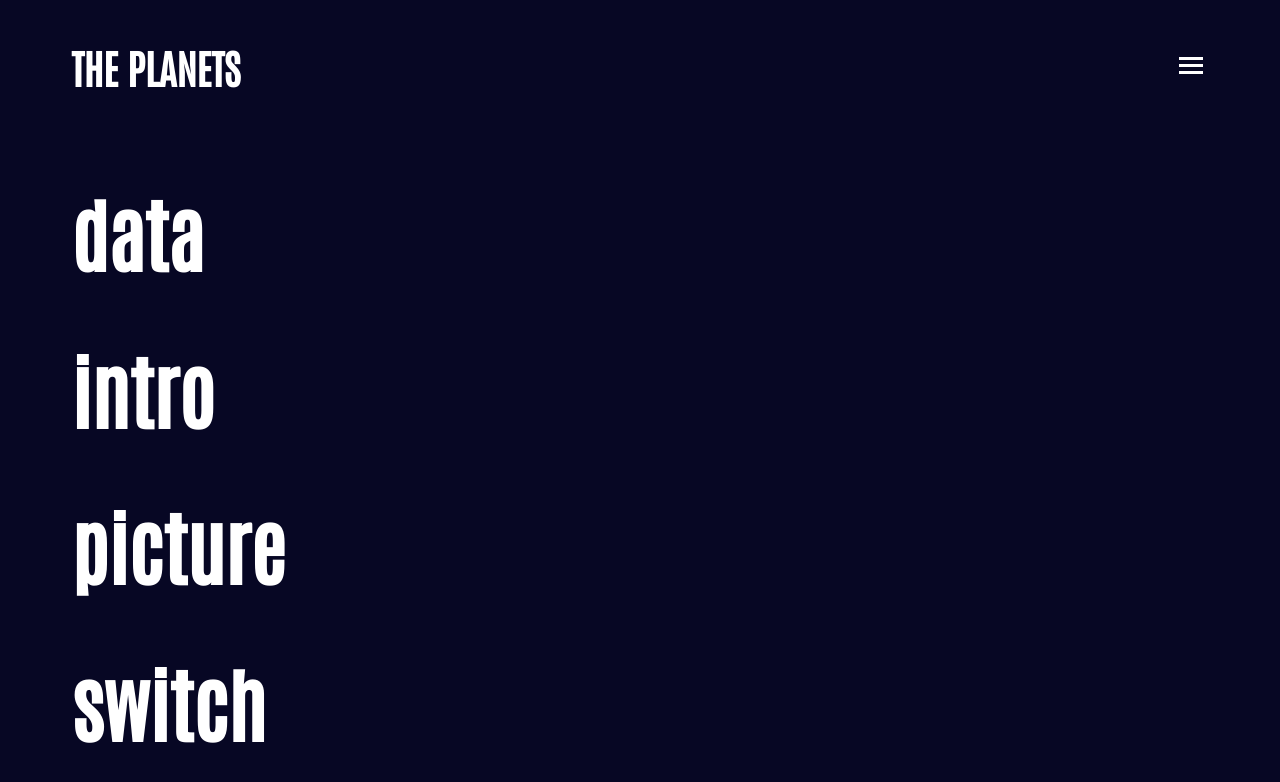
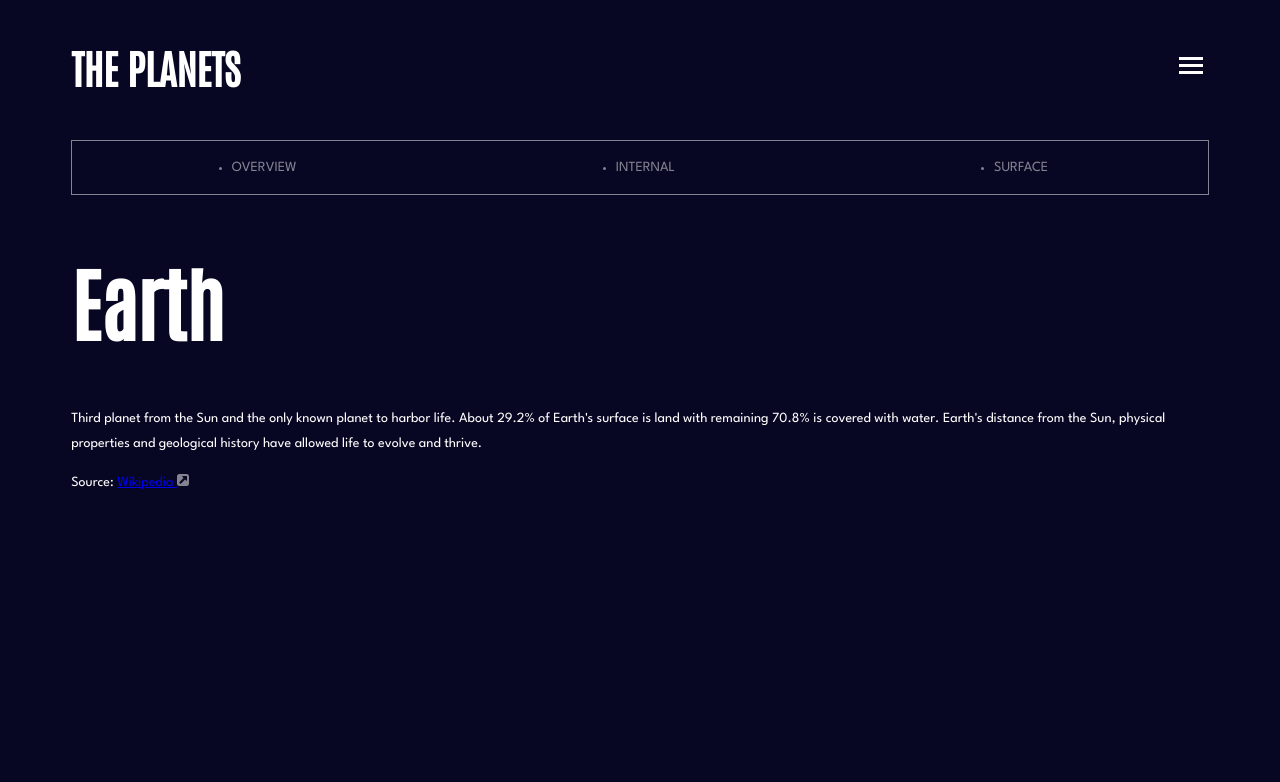
Before and after one commit to Li-Shang-tw/planets-fact-site, a Vue app: page /Earth in a window 1280 px wide. Shown: the top 782 px of the page. Built offline with nearby package versions, Linux system fonts and the light colour scheme; the HTML template or start-up script is replaced by a standard one.

Commit message:
intro data render

```diff
--- a/src/components/DataSection.vue
+++ b/src/components/DataSection.vue
@@ -1,3 +1,3 @@
 <template>
-    <h1>data</h1>
+
 </template>
--- a/src/components/Intro.vue
+++ b/src/components/Intro.vue
@@ -1,3 +1,48 @@
 <template>
-    <h1>intro</h1>
+    <h1 class="into__title">{{ planet.name }}</h1>
+    <p class="intro__description">
+       {{ decription }}
+    </p>
+    <p class="intro__link">
+        Source:
+        <a :href="url">Wikipedia
+            <img src="../assets/images/icon-source.svg" alt="icon-source">
+        </a>
+    </p>
+
 </template>
+<script>
+export default{
+    data(){
+        return{
+            planet:this.planetProp,
+            model:this.modelProp,
+            decription:this.descriptionProp,
+            url:this.urlProp
+        }
+    },
+    props:["planetProp","modelProp","descriptionProp","urlProp"],
+
+    watch:{
+        planetProp(){
+            this.planet=this.planetProp;
+
+        },
+        modelProp(){
+            this.model=this.modelProp;
+        },
+        descriptionProp(){
+            this.decription =this.descriptionProp;
+        },
+        urlProp(){
+            this.url =this.urlProp;
+        }
+
+    }
+
+
+    }
+
+
+
+</script>
--- a/src/components/Picture.vue
+++ b/src/components/Pictures.vue
@@ -1,3 +1,3 @@
 <template>
-    <h1>picture</h1>
+
 </template>
--- a/src/components/SwitchBtn.vue
+++ b/src/components/SwitchBtn.vue
@@ -1,3 +1,49 @@
 <template>
-    <h1>switch</h1>
+    <ul class="switch__list">
+        <li class="switch__btn" @click="getModel('overview')">
+            <span class="switch_btn_no">01</span>
+             OVERVIEW
+        </li>
+        <li class="switch__btn" @click="getModel('structure')">
+            <span class="switch_btn_no">02</span>
+             INTERNAL <span class="switch__btn__subtitle"> STRUCTURE</span>
+        </li>
+        <li class="switch__btn"  @click="getModel('geology')">
+            <span class="switch_btn_no">01</span>
+             SURFACE <span class="switch__btn__subtitle">GEOLOGY </span>
+        </li>
+    </ul>
 </template>
+
+<style>
+.switch__list{
+    border:1px solid var(--secondary);
+    display:flex;
+    justify-content: space-around;
+    padding:  1em 0;
+}
+
+.switch__btn{
+    font-weight: 500;
+    color:var(--secondary);
+}
+
+.switch_btn_no{
+    display:none;
+
+}
+
+.switch__btn__subtitle{
+    display: none;
+}
+</style>
+
+<script>
+export default{
+    methods:{
+        getModel(model){
+            this.$emit('passModel',model);
+        }
+    }
+}
+</script>
--- a/src/views/MainView.vue
+++ b/src/views/MainView.vue
@@ -2,20 +2,20 @@
 import sourceData from "../data.json"
 import SwitchBtn from "../components/SwitchBtn.vue"
 import Intro from "../components/Intro.vue"
-import Pictures from "../components/Picture.vue"
+// import Pictures from "../components/Pictures.vue"
 import DataSection from "../components/DataSection.vue"
 export default{
-  components:{SwitchBtn,Intro,Pictures,DataSection},
+  components:{SwitchBtn,Intro,DataSection},
   data(){
     return{
-
-      planet:{}
+      planet:{},
+      model:'overview',
+      description:"",
+      url:"",
     }
   },
   props:['planetName'],
-  mounted(){
-
-  },watch:{
+  watch:{
     planetName(){
       this.updatePlanet();
     }
@@ -25,9 +25,27 @@ export default{
   },
   methods:{
     updatePlanet(){
-      this.planet = sourceData.find((item)=>item.name===this.planetName)  ;
+      this.planet = sourceData.find((item)=>item.name===this.planetName);
+      this.updateDescriptionAndUrl();
+    },
+    changeModel(model){
+      this.model =model;
+      this.updateDescriptionAndUrl();
 
+    },
+    updateDescriptionAndUrl(){
+      if(this.model ==="overview"){
+        this.description =this.planet.overview.content;
+        this.url =this.planet.overview.source;
+      }else if(this.model ==="structure"){
+        this.description =this.planet.structure.content;
+        this.url =this.planet.structure.source;
+      }else if(this.model ==="geology"){
+        this.description =this.planet.geology.content;
+        this.url =this.planet.geology.source;
+      }
     }
+
   }
 }
 
@@ -35,10 +53,9 @@ export default{
 
 <template >
 
-    <DataSection/>
-    <Intro/>
-    <Pictures/>
-    <SwitchBtn/>
+    <SwitchBtn class="btn" @passModel="changeModel"/>
+    <Intro class="intro" :planetProp ="planet" :descriptionProp="description" :urlProp="url"  :modelProp="model"/>
+    <DataSection class="data"/>
 
 
 
@@ -46,4 +63,5 @@ export default{
 
 <style >
 
+
 </style>
```
